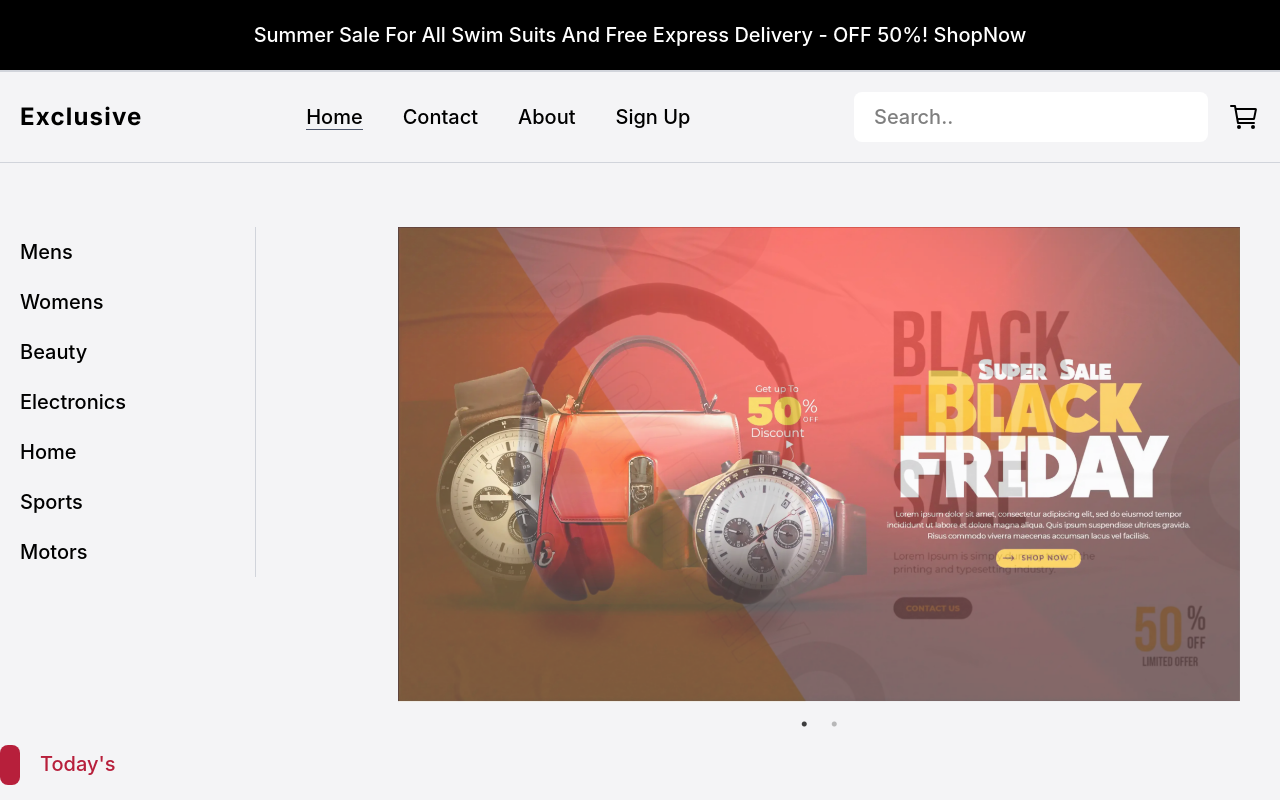
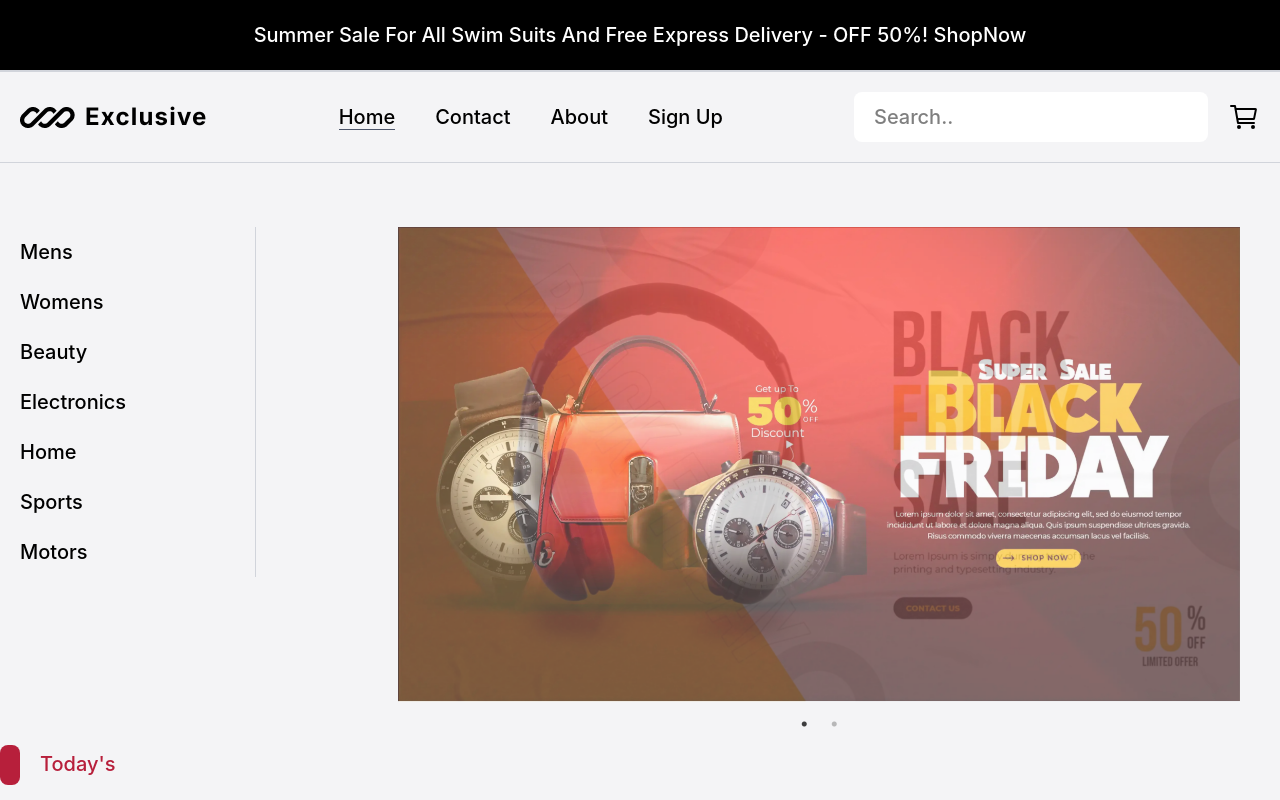
Before and after one commit to Mohamed-Y0/Exclusive, a React (Vite) app: page / in a window 1280 px wide. Shown: the top 800 px of the page. Built offline with nearby package versions, Linux system fonts and the light colour scheme; no server answers; a web font is replaced by a local one.

Commit message:
add logo

```diff
--- a/src/components/ui/Logo.tsx
+++ b/src/components/ui/Logo.tsx
@@ -4,7 +4,14 @@ type LogoProps = {
 
 function Logo({ color }: LogoProps) {
   return (
-    <p className={`text-lg font-bold tracking-wider text-${color} lg:text-2xl`}>
+    <p
+      className={`text-lg font-bold tracking-wider text-${color} flex items-center gap-2.5 lg:text-2xl`}
+    >
+      <img
+        src={`/imgs/logo-${color}-70.webp`}
+        className="h-full w-full"
+        alt=""
+      />
       Exclusive
     </p>
   );
```
Also changed, not shown: public/imgs/logo-black-70.webp (added), public/imgs/logo-white-70.webp (added).
